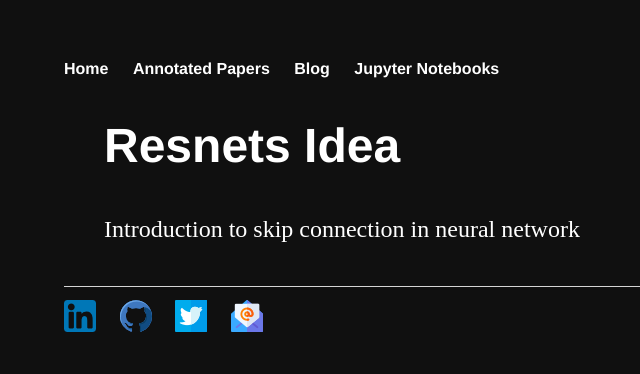
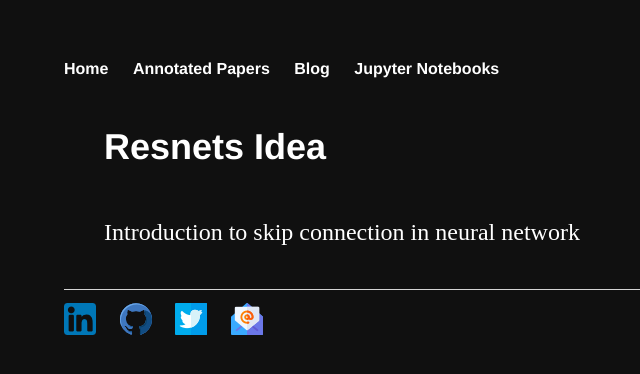
Before and after one commit to Mayurji/mayurji.github.io, a Jekyll site: the page built from notebooks/index.html, in a window 1280 px wide. Shown: the top 374 px of the page, without its empty margins (128-768 px from the left). Built offline with Jekyll 4.4.1, drawn with Linux system fonts in a browser that asks for light colours.

Commit message:
Update index.html

```diff
--- a/notebooks/index.html
+++ b/notebooks/index.html
@@ -9,7 +9,7 @@ title: Notebooks
 <ul class="posts">
 
   {% for item in site.notebooks %}
-    <h2>{{ item.title }}</h2>
+    <h4>{{ item.title }}</h4>
     <p>{{ item.description }}</p>
   {% endfor %}
 
```
